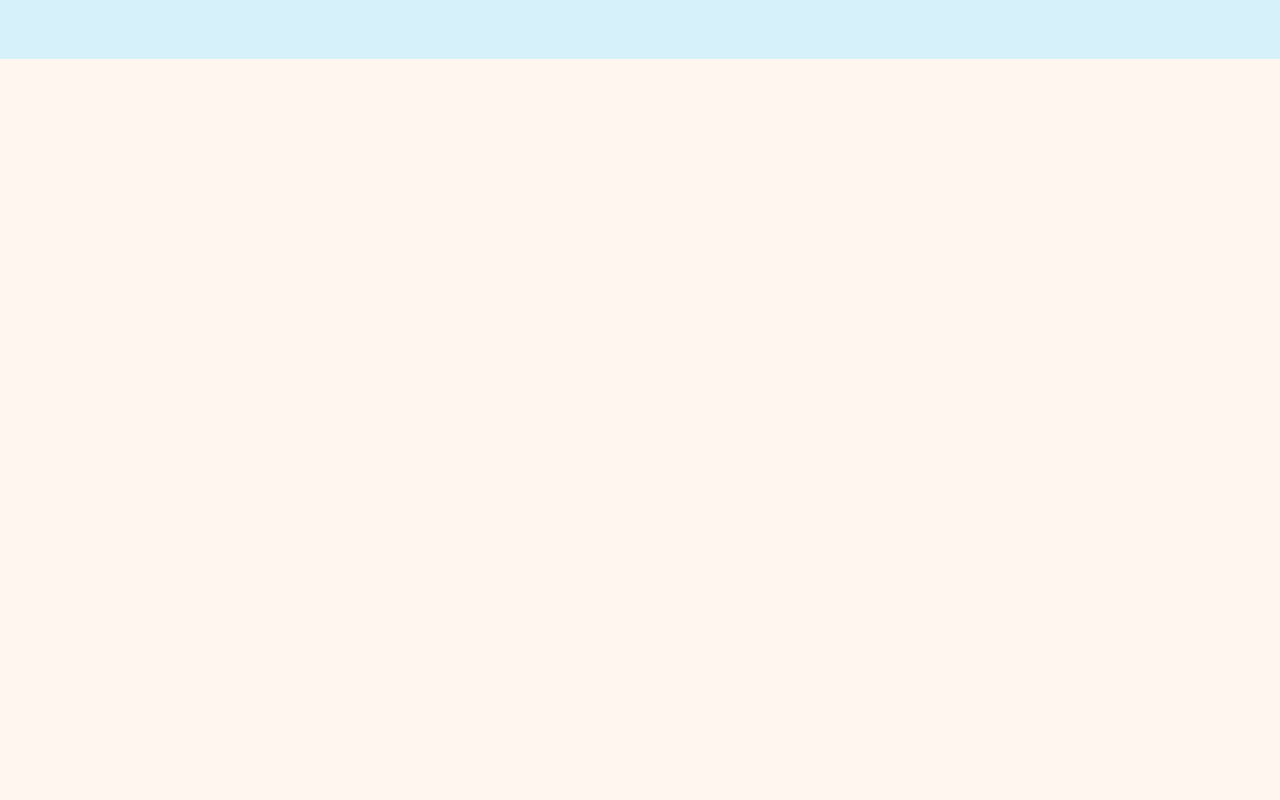
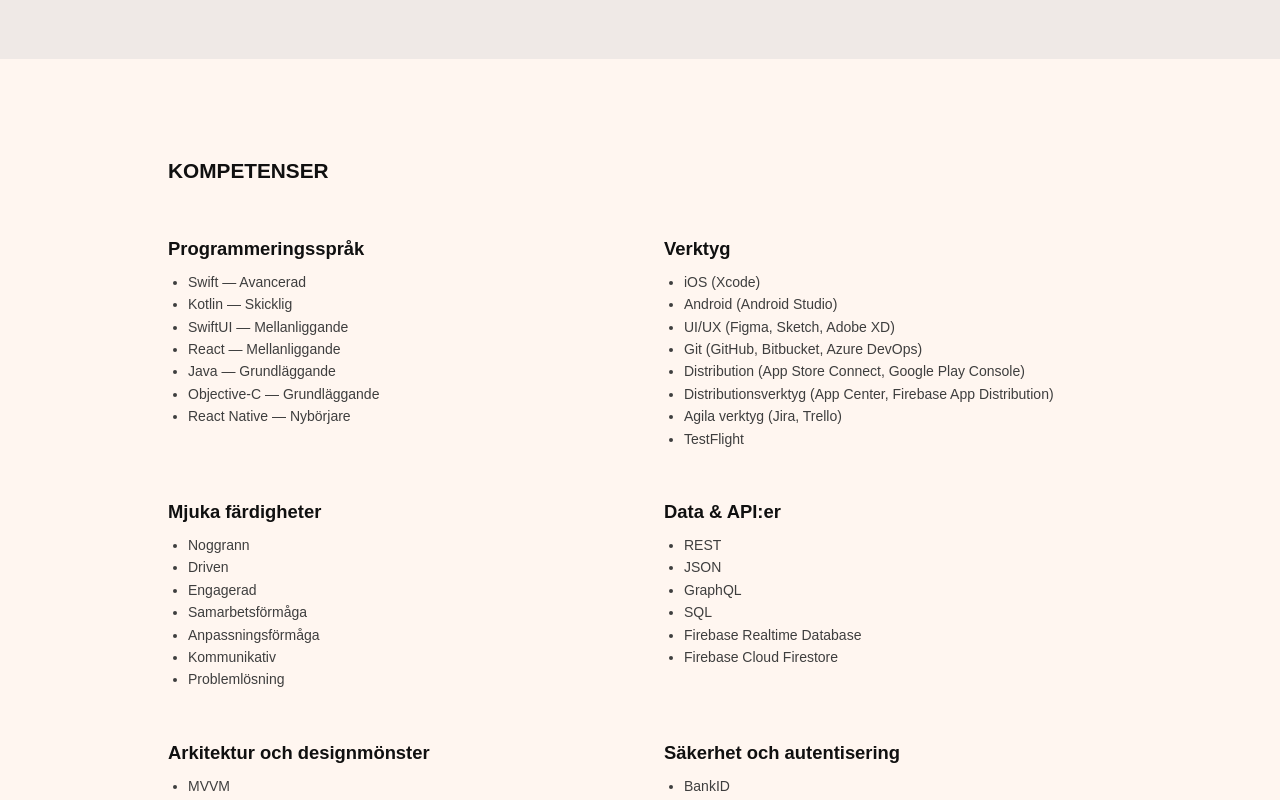
Before and after one commit to hannaostling/cv-website, a Next.js app: page / in a window 1280 px wide. Shown: the part 2340-3140 px from the top of the page. Before the commit the page ends 2463 px from the top, so only its background shows below. Built offline with nearby package versions, Linux system fonts and the light colour scheme.

Commit message:
Show skill data

```diff
--- a/src/app/en/page.tsx
+++ b/src/app/en/page.tsx
@@ -7,10 +7,12 @@ import { profile } from "@/data/profile.en";
 import { experience } from "@/data/experience.en";
 import { education } from "@/data/education.en";
 import { recommendations } from "@/data/recommendations.en";
+import { skills } from "@/data/skills";
 import { About } from "@/components/About";
 import { Experience } from "@/components/Experience";
 import { Education } from "@/components/Education";
 import { Recommendations } from "@/components/Recommendations";
+import { Skills } from "@/components/Skills";
 
 export default function Home() {
   return (
@@ -20,6 +22,7 @@ export default function Home() {
         <Experience experience={experience} />
         <Education education={education} />
         <Recommendations recommendations={recommendations} />
+        <Skills skills={skills} />
       </main>
     </>
   );
--- a/src/app/globals.css
+++ b/src/app/globals.css
@@ -3,7 +3,7 @@
 /* Light mode ☀️ */
 :root {
   --background: #fff6f0;
-  --background-secondary: #d6f1f9;
+  --background-secondary: #efe9e6;
   --text-primary: #101010;
   --text-secondary: #3e3e3e;
   --link: #7b2f07;
@@ -17,7 +17,7 @@
 @media (prefers-color-scheme: dark) {
   :root {
     --background: #101014;
-    --background-secondary: #0a152d;
+    --background-secondary: #151522;
     --text-primary: #f0f0f0;
     --text-secondary: #c8c6c6;
     --link: #e08858;
@@ -342,6 +342,20 @@ a:focus-visible {
   column-gap: 3rem;
 }
 
+/* Skills */
+
+.skills-grid {
+  display: grid;
+  grid-template-columns: repeat(auto-fit, minmax(300px, 1fr));
+  gap: 3rem;
+  margin-top: 3rem;
+  line-height: 1.6;
+}
+
+.skills-grid ul {
+  margin-top: 0.5rem;
+}
+
 /* PDF styling */
 @media print {
   * {
@@ -405,4 +419,10 @@ a:focus-visible {
   .entry-row {
     margin-top: 1rem;
   }
+
+  .skills-grid {
+    gap: 1rem;
+    margin-top: 1rem;
+    line-height: 1.4;
+  }
 }
--- a/src/app/page.tsx
+++ b/src/app/page.tsx
@@ -7,10 +7,12 @@ import { profile } from "@/data/profile.sv";
 import { experience } from "@/data/experience.sv";
 import { education } from "@/data/education.sv";
 import { recommendations } from "@/data/recommendations.sv";
+import { skills } from "@/data/skills";
 import { About } from "@/components/About";
 import { Experience } from "@/components/Experience";
 import { Education } from "@/components/Education";
 import { Recommendations } from "@/components/Recommendations";
+import { Skills } from "@/components/Skills";
 
 export default function Home() {
   return (
@@ -20,6 +22,7 @@ export default function Home() {
         <Experience experience={experience} />
         <Education education={education} />
         <Recommendations recommendations={recommendations} />
+        <Skills skills={skills} />
       </main>
     </>
   );
--- /dev/null
+++ b/src/components/SkillItem.tsx
@@ -0,0 +1,33 @@
+"use client";
+
+import type { Skill } from "@/data/schema";
+import { getString, levelLabel } from "@/lib/skills";
+
+export function SkillItem({
+  skill,
+  isEnglish,
+}: {
+  skill: Skill;
+  isEnglish: boolean;
+}) {
+  return (
+    <article>
+      <div>
+        <h3 style={{ margin: 0 }}>{getString(skill.translated, isEnglish)}</h3>
+      </div>
+
+      <ul>
+        {skill.values.map((v, idx) => {
+          const name = getString(v.translated, isEnglish);
+          const level = v.level ? levelLabel(v.level, isEnglish) : null;
+          return (
+            <li key={`${name || "value"}-${idx}`}>
+              {name}
+              {level ? <span> — {level}</span> : null}
+            </li>
+          );
+        })}
+      </ul>
+    </article>
+  );
+}
--- /dev/null
+++ b/src/components/Skills.tsx
@@ -0,0 +1,30 @@
+"use client";
+
+import { usePathname } from "next/navigation";
+import type { Skill } from "@/data/schema";
+import { SkillItem } from "@/components/SkillItem";
+import { getString } from "@/lib/skills";
+
+type Props = { skills: Skill[] };
+
+export function Skills({ skills }: Props) {
+  const isEnglish = usePathname().startsWith("/en");
+
+  return (
+    <section>
+      <div className="common-padding">
+        <h2>{isEnglish ? "Skills" : "Kompetenser"}</h2>
+
+        <div className="skills-grid">
+          {skills.map((skill, i) => (
+            <SkillItem
+              key={getString(skill.translated, isEnglish) || `skill-${i}`}
+              skill={skill}
+              isEnglish={isEnglish}
+            />
+          ))}
+        </div>
+      </div>
+    </section>
+  );
+}
--- a/src/data/skills.ts
+++ b/src/data/skills.ts
@@ -45,6 +45,32 @@ export const skills: Skill[] = [
         },
       },
       { translated: { universal: "TestFlight" } },
+    ],
+  },
+  {
+    translated: { sv: "Mjuka färdigheter", en: "Soft Skills" },
+    values: [
+      { translated: { sv: "Noggrann", en: "Detail-oriented" } },
+      { translated: { sv: "Driven", en: "Driven" } },
+      { translated: { sv: "Engagerad", en: "Committed" } },
+      { translated: { sv: "Samarbetsförmåga", en: "Collaboration" } },
+      { translated: { sv: "Anpassningsförmåga", en: "Adaptability" } },
+      { translated: { sv: "Kommunikativ", en: "Communication" } },
+      { translated: { sv: "Problemlösning", en: "Problem Solving" } },
+    ],
+  },
+  {
+    translated: {
+      sv: "Data & API:er",
+      en: "Data & APIs",
+    },
+    values: [
+      { translated: { universal: "REST" } },
+      { translated: { universal: "JSON" } },
+      { translated: { universal: "GraphQL" } },
+      { translated: { universal: "SQL" } },
+      { translated: { universal: "Firebase Realtime Database" } },
+      { translated: { universal: "Firebase Cloud Firestore" } },
     ],
   },
   {
@@ -107,30 +133,4 @@ export const skills: Skill[] = [
       { translated: { universal: "Gson" } },
     ],
   },
-  {
-    translated: {
-      sv: "Data & API:er",
-      en: "Data & APIs",
-    },
-    values: [
-      { translated: { universal: "REST" } },
-      { translated: { universal: "JSON" } },
-      { translated: { universal: "GraphQL" } },
-      { translated: { universal: "SQL" } },
-      { translated: { universal: "Firebase Realtime Database" } },
-      { translated: { universal: "Firebase Cloud Firestore" } },
-    ],
-  },
-  {
-    translated: { sv: "Mjuka färdigheter", en: "Soft Skills" },
-    values: [
-      { translated: { sv: "Noggrann", en: "Detail-oriented" } },
-      { translated: { sv: "Driven", en: "Driven" } },
-      { translated: { sv: "Engagerad", en: "Committed" } },
-      { translated: { sv: "Samarbetsförmåga", en: "Collaboration" } },
-      { translated: { sv: "Anpassningsförmåga", en: "Adaptability" } },
-      { translated: { sv: "Kommunikativ", en: "Communication" } },
-      { translated: { sv: "Problemlösning", en: "Problem Solving" } },
-    ],
-  },
 ];
--- /dev/null
+++ b/src/lib/skills.ts
@@ -0,0 +1,26 @@
+import type { Translated, SkillLevel } from "@/data/schema";
+
+export function getString(tr: Translated, isEnglish: boolean): string {
+  return (isEnglish ? tr.en : tr.sv) ?? tr.universal ?? "";
+}
+
+export const levelLabels = {
+  sv: {
+    beginner: "Nybörjare",
+    basic: "Grundläggande",
+    intermediate: "Mellanliggande",
+    proficient: "Skicklig",
+    advanced: "Avancerad",
+  },
+  en: {
+    beginner: "Beginner",
+    basic: "Basic",
+    intermediate: "Intermediate",
+    proficient: "Proficient",
+    advanced: "Advanced",
+  },
+} as const;
+
+export function levelLabel(level: SkillLevel, isEnglish: boolean): string {
+  return (isEnglish ? levelLabels.en : levelLabels.sv)[level];
+}
```
